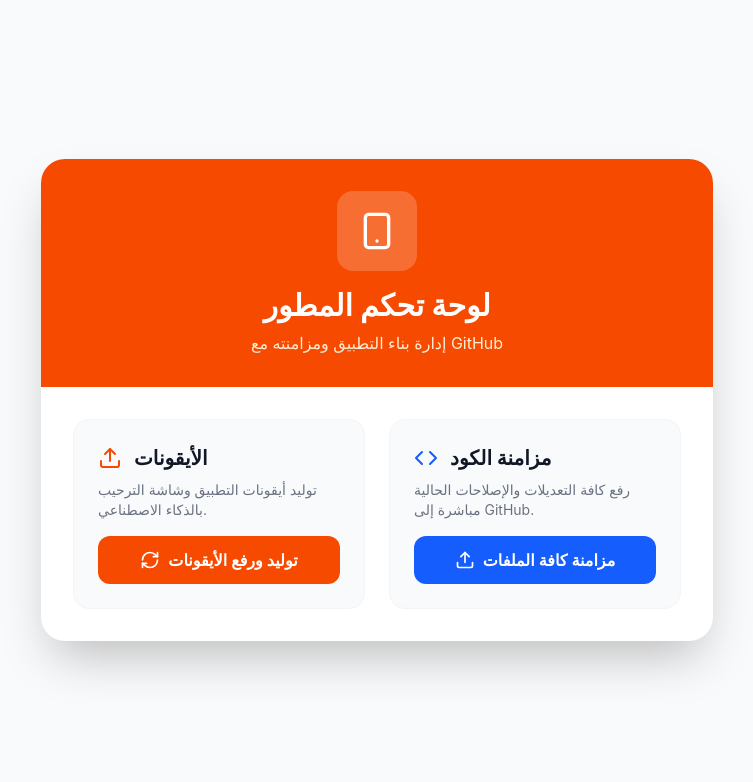
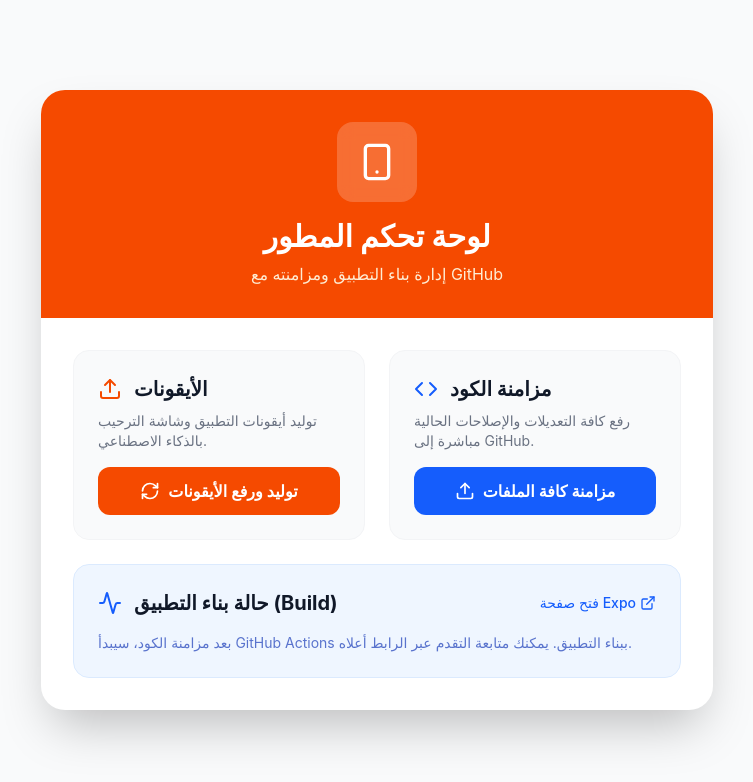
Before and after one commit to manhl-x-dev/Gas_002, a React (Vite) app: page / in a window 1280 px wide. Shown: the top 782 px of the page, without its empty margins (263-1016 px from the left). Built offline with nearby package versions, Linux system fonts and the light colour scheme.

Commit message:
chore: sync src/App.tsx from AI Studio

```diff
--- a/src/App.tsx
+++ b/src/App.tsx
@@ -1,6 +1,6 @@
 import { useState } from 'react';
 import { motion } from 'motion/react';
-import { Upload, CheckCircle, AlertCircle, Loader2, Code, RefreshCw, Smartphone } from 'lucide-react';
+import { Upload, CheckCircle, AlertCircle, Loader2, Code, RefreshCw, Smartphone, ExternalLink, Activity } from 'lucide-react';
 import { GoogleGenAI } from "@google/genai";
 
 export default function App() {
@@ -164,6 +164,27 @@ export default function App() {
               </div>
             )}
           </div>
+
+          {/* Section 3: Build Status */}
+          <div className="md:col-span-2 space-y-4 p-6 bg-blue-50 rounded-2xl border border-blue-100">
+            <div className="flex items-center justify-between">
+              <div className="flex items-center gap-3">
+                <Activity className="w-6 h-6 text-blue-600" />
+                <h2 className="text-xl font-bold text-gray-900">حالة بناء التطبيق (Build)</h2>
+              </div>
+              <a
+                href="https://expo.dev/accounts/manhl-devs-organization/projects/gas-distribution/builds"
+                target="_blank"
+                rel="noopener noreferrer"
+                className="flex items-center gap-1 text-sm text-blue-600 hover:underline font-medium"
+              >
+                فتح صفحة Expo <ExternalLink className="w-4 h-4" />
+              </a>
+            </div>
+            <p className="text-sm text-blue-800/70">
+              بعد مزامنة الكود، سيبدأ GitHub Actions ببناء التطبيق. يمكنك متابعة التقدم عبر الرابط أعلاه.
+            </p>
+          </div>
         </div>
 
         {error && (
```
